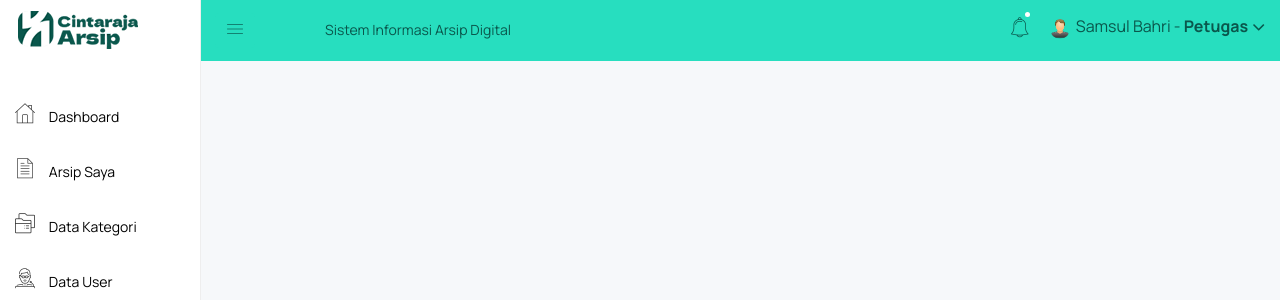
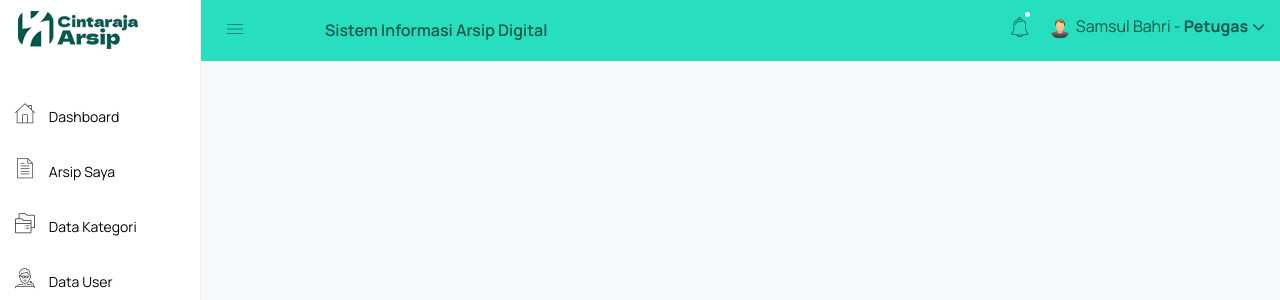
Before and after one commit to rofifr/arsip_dokumen, a PHP site: page /petugas/header.php in a window 1280 px wide. Shown: the top 300 px of the page. Run offline with PHP 8.4, Linux system fonts and the light colour scheme; a user stored in the database is signed in; data comes from the database, SQL or seed files in the repository; data that the repository does not hold is empty; some web fonts are replaced.

```diff
--- a/petugas/footer.php
+++ b/petugas/footer.php
@@ -4,7 +4,7 @@
 		<div class="row">
 			<div class="col-lg-12">
 				<div class="footer-copy-right">
-					<p>Copyright © <?php echo date('Y') ?>. Code Crafter</p>
+					<p style="color: #0a574c;">Copyright © <?php echo date('Y') ?>. Code Crafter</p>
 				</div>
 			</div>
 		</div>
--- a/petugas/header.php
+++ b/petugas/header.php
@@ -49,6 +49,11 @@
     .header-top-area{
         background-color:  #27debf !important;
         color:  #0a574c !important;
+    }
+
+    .header-text {
+        font-size: 1rem !important;
+        font-weight: 600;
     }
     .nav-link{
         font-family: manrope, sans-serif;
@@ -144,7 +149,7 @@
                                     <div class="col-lg-5 col-md-6 col-sm-12 col-xs-12">
                                         <div class="header-top-menu tabl-d-n">
                                             <ul class="nav navbar-nav mai-top-nav">
-                                                <li class="nav-item"><a href="#" class="nav-link">Sistem Informasi Arsip Digital</a></li>
+                                                <li class="nav-item"><a href="#" class="nav-link header-text">Sistem Informasi Arsip Digital</a></li>
                                             </ul>
                                         </div>
                                     </div>
--- a/user/footer.php
+++ b/user/footer.php
@@ -1,3 +1,5 @@
+<br>
+<br>
 <br>
 <br>
 <br>
```
Also changed, not shown: user/header.php (+5 -4 lines).
